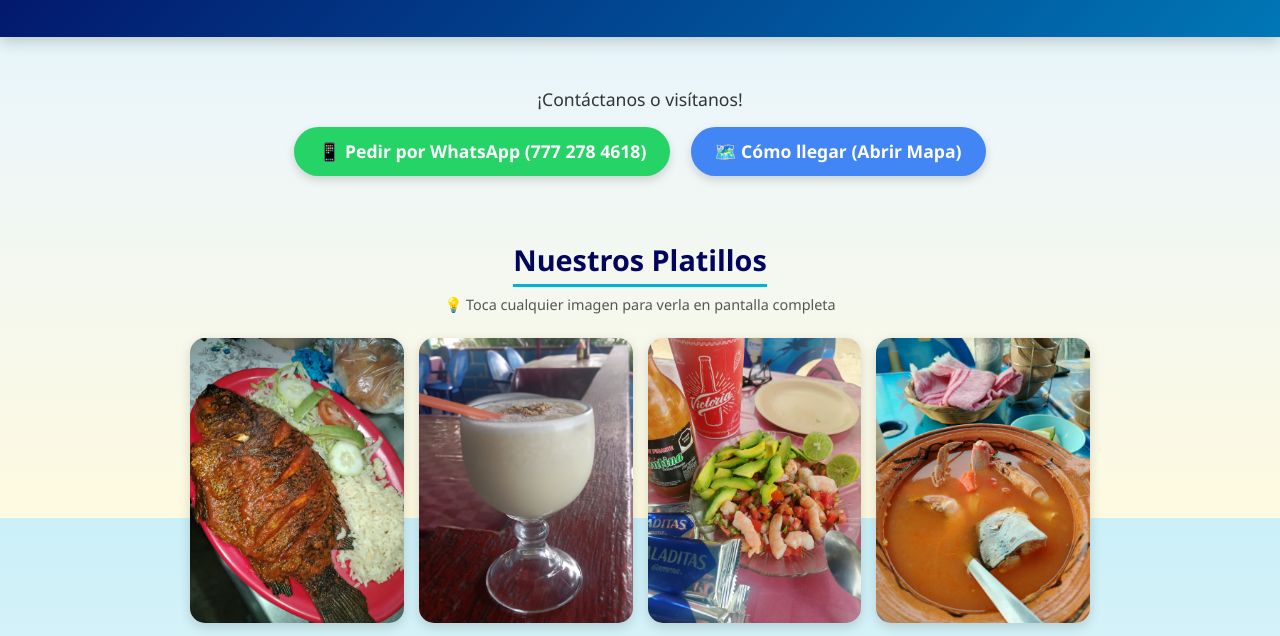
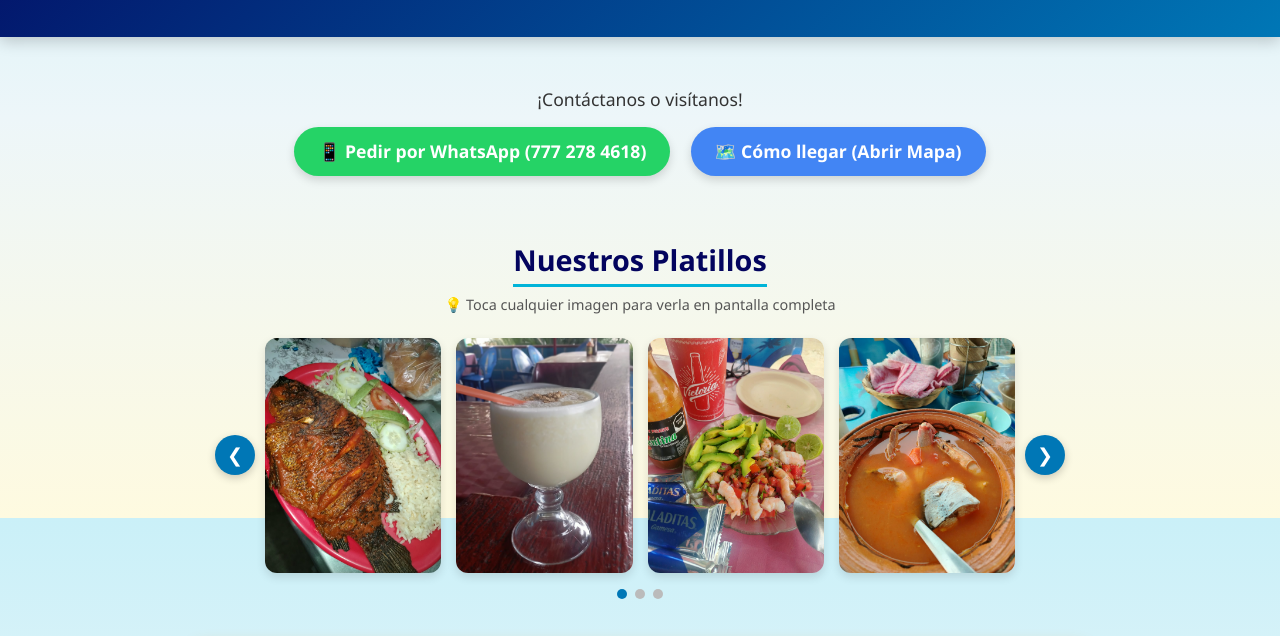
Before and after one commit to Doble-Alfa/la-jaiba-de-acapulco, a plain HTML site: page index.html in a window 1280 px wide. Shown: the part 282-918 px from the top of the page. Drawn offline with Linux system fonts and the light colour scheme.

Commit message:
agregamos carrusel

```diff
--- a/index.html
+++ b/index.html
@@ -89,32 +89,80 @@
         .map-btn:hover {
             background-color: #3367d6;
         }
-        /* Galería adaptada a fotos verticales */
+        /* Galería de 12 platillos: cuatro imágenes por página */
         .gallery-subtitle {
             font-size: 0.9rem;
             color: #555;
             margin-top: -1rem;
             margin-bottom: 1.5rem;
         }
+        .gallery-container {
+            position: relative;
+            max-width: 850px;
+            margin: 0 auto 1rem;
+            display: flex;
+            align-items: center;
+            justify-content: center;
+            gap: 10px;
+        }
         .gallery {
             display: grid;
-            grid-template-columns: repeat(auto-fit, minmax(160px, 1fr)); /* Columnas más estilizadas */
+            grid-template-columns: repeat(4, minmax(0, 1fr));
             gap: 15px;
-            margin: 1.5rem 0 2.5rem;
+            width: 100%;
+            min-width: 0;
         }
         .gallery img {
             width: 100%;
-            height: auto;
-            aspect-ratio: 3 / 4; /* Proporción ideal para fotos verticales */
-            object-fit: cover; /* Se llena completo luciendo uniforme */
-            border-radius: 15px;
-            box-shadow: 0 4px 12px rgba(0, 0, 0, 0.15);
+            aspect-ratio: 3 / 4;
+            object-fit: cover;
+            border-radius: 12px;
+            box-shadow: 0 4px 10px rgba(0,0,0,0.12);
             cursor: pointer;
-            transition: transform 0.3s ease, box-shadow 0.3s ease;
+            transition: transform 0.3s, box-shadow 0.3s;
         }
         .gallery img:hover {
             transform: scale(1.03);
-            box-shadow: 0 8px 20px rgba(0, 0, 0, 0.25);
+            box-shadow: 0 8px 18px rgba(0,0,0,0.2);
+        }
+        .carousel-btn {
+            background-color: var(--primary-color);
+            color: white;
+            border: none;
+            border-radius: 50%;
+            width: 40px;
+            height: 40px;
+            font-size: 1.2rem;
+            cursor: pointer;
+            box-shadow: 0 3px 8px rgba(0,0,0,0.2);
+            transition: background 0.3s, transform 0.2s;
+            flex-shrink: 0;
+        }
+        .carousel-btn:hover {
+            background-color: var(--dark-color);
+            transform: scale(1.1);
+        }
+        .carousel-dots {
+            margin: 0.8rem 0 2.5rem;
+            display: flex;
+            justify-content: center;
+            gap: 8px;
+        }
+        .dot {
+            height: 10px;
+            width: 10px;
+            background-color: #bbb;
+            border: none;
+            padding: 0;
+            border-radius: 50%;
+            cursor: pointer;
+            transition: background-color 0.3s;
+        }
+        .dot.active { background-color: var(--primary-color); }
+        @media (max-width: 600px) {
+            .gallery { grid-template-columns: repeat(2, minmax(0, 1fr)); gap: 10px; }
+            .gallery-container { gap: 6px; }
+            .carousel-btn { width: 32px; height: 32px; font-size: 1rem; }
         }
         /* Modal / Visualizador de fotos */
         .modal {
@@ -279,15 +327,32 @@
             </a>
         </section>
 
-        <!-- Galería de Fotos interactiva -->
+        <!-- Galería de Fotos interactiva con carrusel -->
         <section>
             <h2 class="section-title">Nuestros Platillos</h2>
             <p class="gallery-subtitle">💡 Toca cualquier imagen para verla en pantalla completa</p>
-            <div class="gallery">
-                <img src="platillo1.jpeg" alt="Platillo de mariscos 1" onclick="openModal(this.src)">
-                <img src="platillo2.jpeg" alt="Platillo de mariscos 2" onclick="openModal(this.src)">
-                <img src="platillo3.jpeg" alt="Platillo de mariscos 3" onclick="openModal(this.src)">
-                <img src="platillo4.jpeg" alt="Platillo de mariscos 4" onclick="openModal(this.src)">
+            <div class="gallery-container">
+                <button class="carousel-btn" type="button" onclick="moveSlide(-1)" aria-label="Fotos anteriores">❮</button>
+                <div class="gallery" id="galleryGrid">
+                    <img src="platillo1.jpeg" class="slide-group group-0" alt="Platillo 1" onclick="openModal(this.src)" loading="lazy">
+                    <img src="platillo2.jpeg" class="slide-group group-0" alt="Platillo 2" onclick="openModal(this.src)" loading="lazy">
+                    <img src="platillo3.jpeg" class="slide-group group-0" alt="Platillo 3" onclick="openModal(this.src)" loading="lazy">
+                    <img src="platillo4.jpeg" class="slide-group group-0" alt="Platillo 4" onclick="openModal(this.src)" loading="lazy">
+                    <img src="platillo5.jpeg" class="slide-group group-1" alt="Platillo 5" onclick="openModal(this.src)" loading="lazy" style="display:none;">
+                    <img src="platillo6.jpeg" class="slide-group group-1" alt="Platillo 6" onclick="openModal(this.src)" loading="lazy" style="display:none;">
+                    <img src="platillo7.jpeg" class="slide-group group-1" alt="Platillo 7" onclick="openModal(this.src)" loading="lazy" style="display:none;">
+                    <img src="platillo8.jpeg" class="slide-group group-1" alt="Platillo 8" onclick="openModal(this.src)" loading="lazy" style="display:none;">
+                    <img src="platillo9.jpeg" class="slide-group group-2" alt="Platillo 9" onclick="openModal(this.src)" loading="lazy" style="display:none;">
+                    <img src="platillo10.jpeg" class="slide-group group-2" alt="Platillo 10" onclick="openModal(this.src)" loading="lazy" style="display:none;">
+                    <img src="platillo11.jpeg" class="slide-group group-2" alt="Platillo 11" onclick="openModal(this.src)" loading="lazy" style="display:none;">
+                    <img src="platillo12.jpeg" class="slide-group group-2" alt="Platillo 12" onclick="openModal(this.src)" loading="lazy" style="display:none;">
+                </div>
+                <button class="carousel-btn" type="button" onclick="moveSlide(1)" aria-label="Fotos siguientes">❯</button>
+            </div>
+            <div class="carousel-dots" aria-label="Páginas de la galería">
+                <button class="dot active" type="button" onclick="setGroup(0)" aria-label="Ver fotos 1 a 4" aria-current="true"></button>
+                <button class="dot" type="button" onclick="setGroup(1)" aria-label="Ver fotos 5 a 8"></button>
+                <button class="dot" type="button" onclick="setGroup(2)" aria-label="Ver fotos 9 a 12"></button>
             </div>
         </section>
 
@@ -388,16 +453,45 @@
         <p>&copy; 2026 Marisquería La Jaiba de Acapulco. Todos los derechos reservados.</p>
     </footer>
 
-    <!-- Script para ampliar imágenes -->
+    <!-- Script de carrusel y ampliación de imágenes -->
     <script>
+        let currentGroup = 0;
+        const totalGroups = 3;
+
+        function setGroup(groupIndex) {
+            currentGroup = groupIndex;
+            showGroup(currentGroup);
+        }
+
+        function moveSlide(direction) {
+            currentGroup = (currentGroup + direction + totalGroups) % totalGroups;
+            showGroup(currentGroup);
+        }
+
+        function showGroup(groupIndex) {
+            document.querySelectorAll('.slide-group').forEach(img => {
+                img.style.display = img.classList.contains('group-' + groupIndex) ? 'block' : 'none';
+            });
+            document.querySelectorAll('.carousel-dots .dot').forEach((dot, idx) => {
+                const active = idx === groupIndex;
+                dot.classList.toggle('active', active);
+                if (active) dot.setAttribute('aria-current', 'true');
+                else dot.removeAttribute('aria-current');
+            });
+        }
+
         function openModal(src) {
-            document.getElementById("imgExpanded").src = src;
-            document.getElementById("imageModal").style.display = "block";
+            document.getElementById('imgExpanded').src = src;
+            document.getElementById('imageModal').style.display = 'block';
         }
 
         function closeModal() {
-            document.getElementById("imageModal").style.display = "none";
+            document.getElementById('imageModal').style.display = 'none';
         }
+
+        document.addEventListener('keydown', event => {
+            if (event.key === 'Escape') closeModal();
+        });
     </script>
 
 </body>
```
